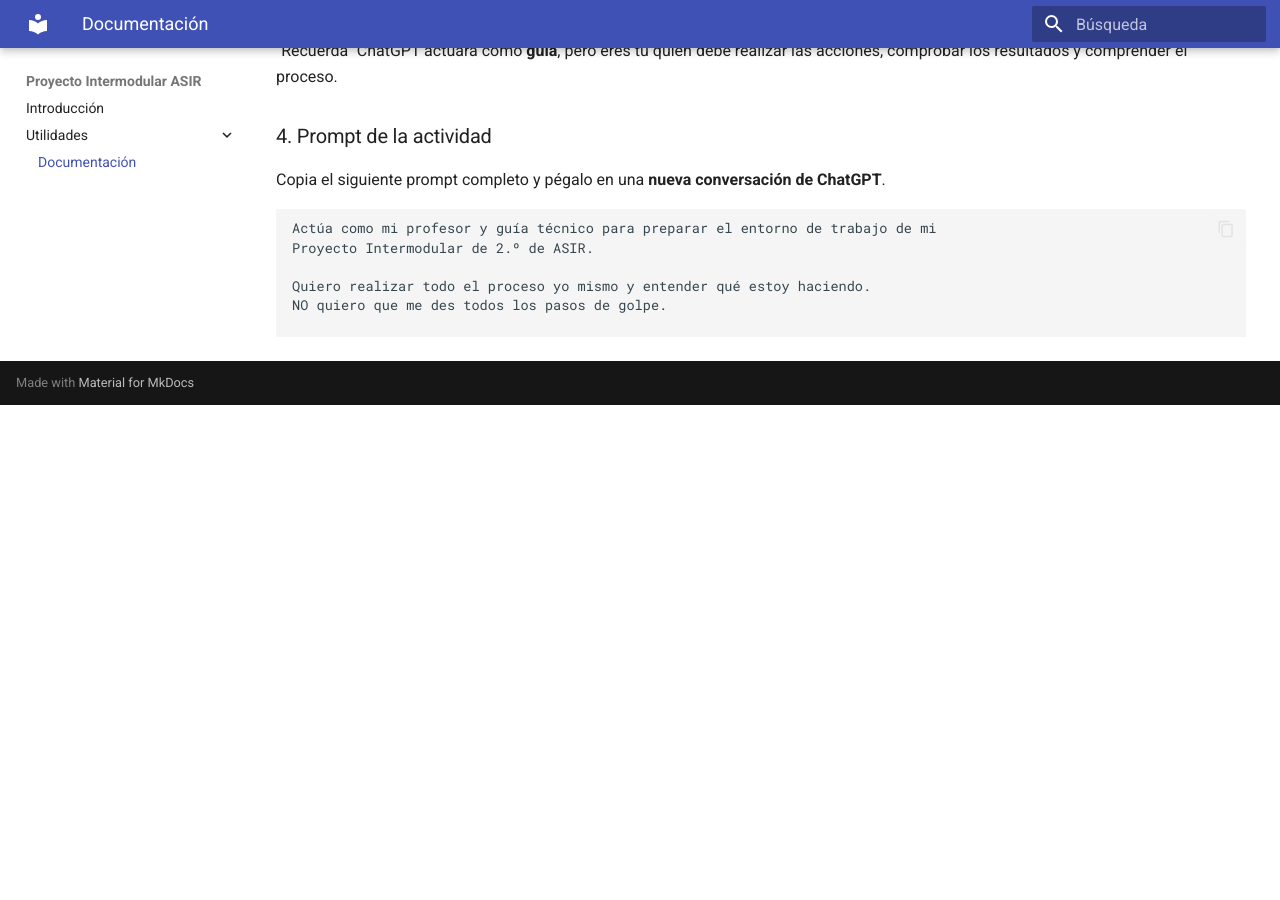
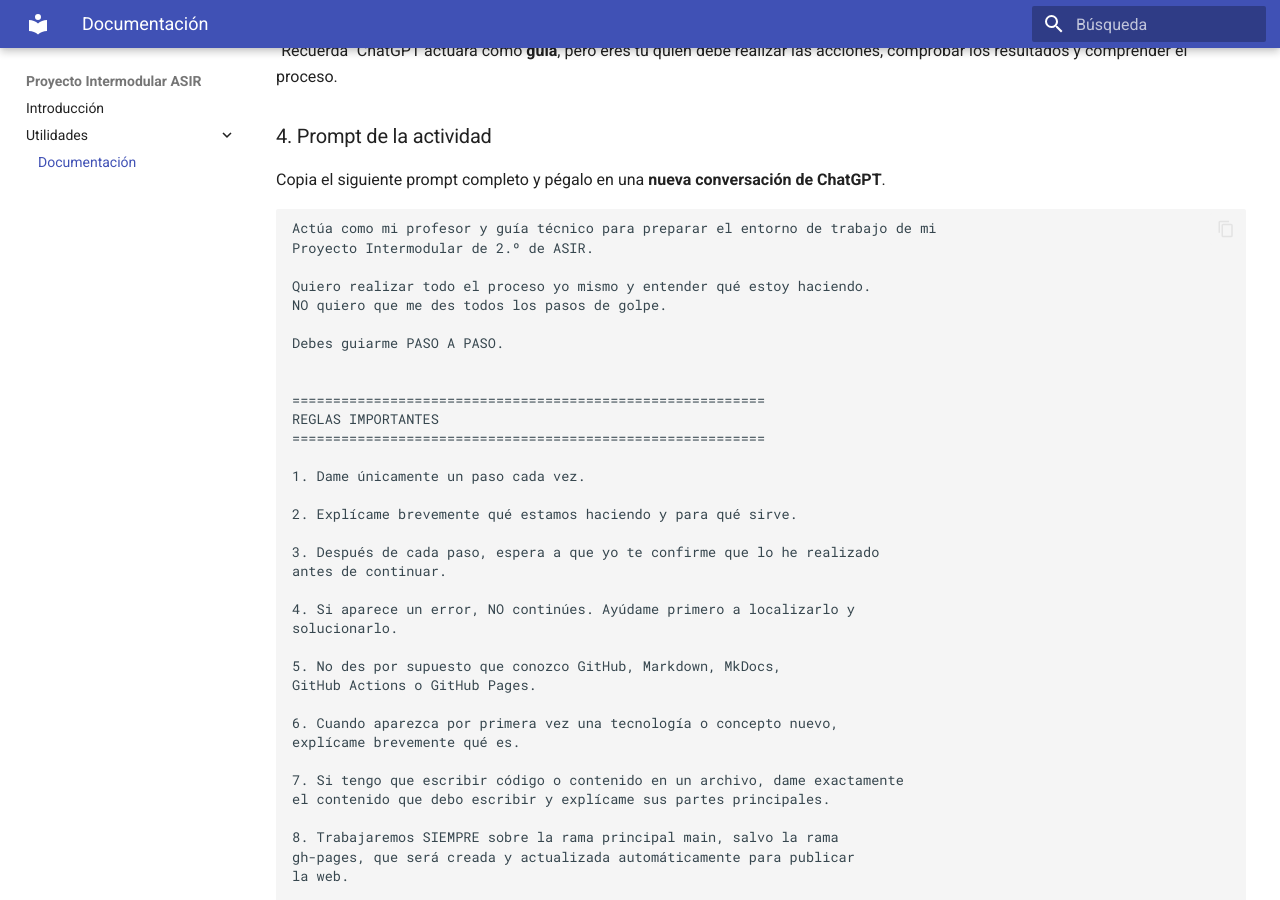
Before and after one commit to lidia1900/Proyecto-Intermodular-ASIR, an MkDocs documentation site: the page built from docs/Utilidades/Documentacion.md, in a window 1280 px wide and 900 px high, scrolled down 1543 px. Built offline with MkDocs 1.6.1 and Material for MkDocs 9.7.7, drawn with Linux system fonts in a browser that asks for light colours; before the commit the page ends 1948 px from its top, so only the background shows below that.

Commit message:
Fix formatting in Documentacion.md prompt section

````diff
--- a/docs/Utilidades/Documentacion.md
+++ b/docs/Utilidades/Documentacion.md
@@ -53,7 +53,7 @@ Copia el siguiente prompt completo y pégalo en una **nueva conversación de Cha
 
 
 
-``` { .text .prompt-scroll }
+```text
 Actúa como mi profesor y guía técnico para preparar el entorno de trabajo de mi
 Proyecto Intermodular de 2.º de ASIR.
 
````
